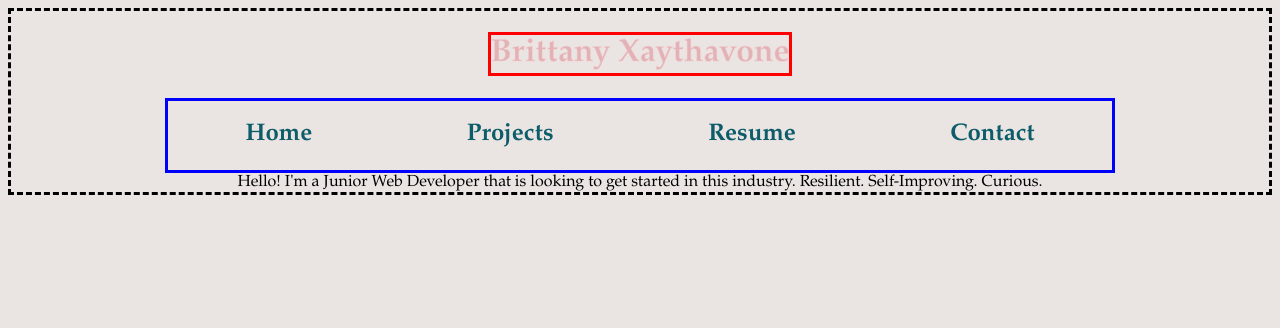
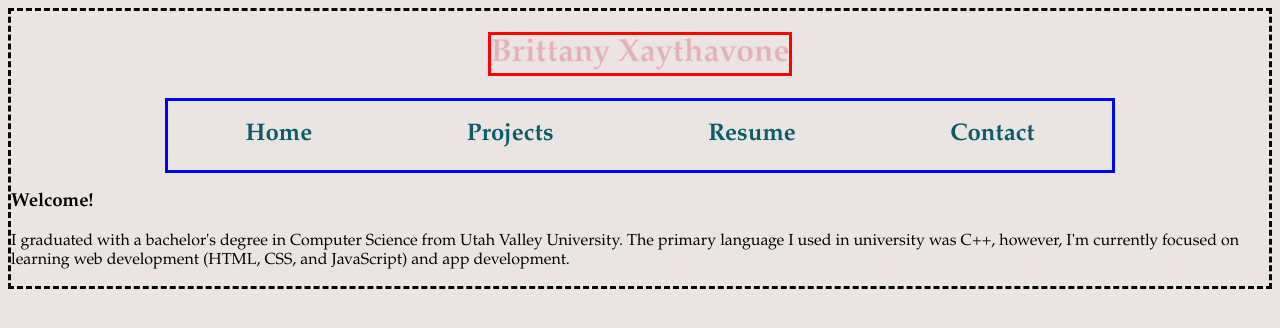
Before and after one commit to britx504/britx504.github.io, a Jekyll site: the page built from index.html, in a window 1280 px wide. Shown: the top 328 px of the page. Built offline with Jekyll 4.4.1, drawn with Linux system fonts in a browser that asks for light colours.

Commit message:
Update index.html

```diff
--- a/index.html
+++ b/index.html
@@ -1,6 +1,9 @@
 ---
 layout: default
 ---
-Hello! I'm a Junior Web Developer that is looking to get started in this industry.
 
-Resilient. Self-Improving. Curious.
+<hgroup>
+  <h3>Welcome!</h3>
+  <p>I graduated with a bachelor's degree in Computer Science from Utah Valley University. The primary language I used in university was C++, however,
+  I'm currently focused on learning web development (HTML, CSS, and JavaScript) and app development.</p>
+</hgroup>
```
